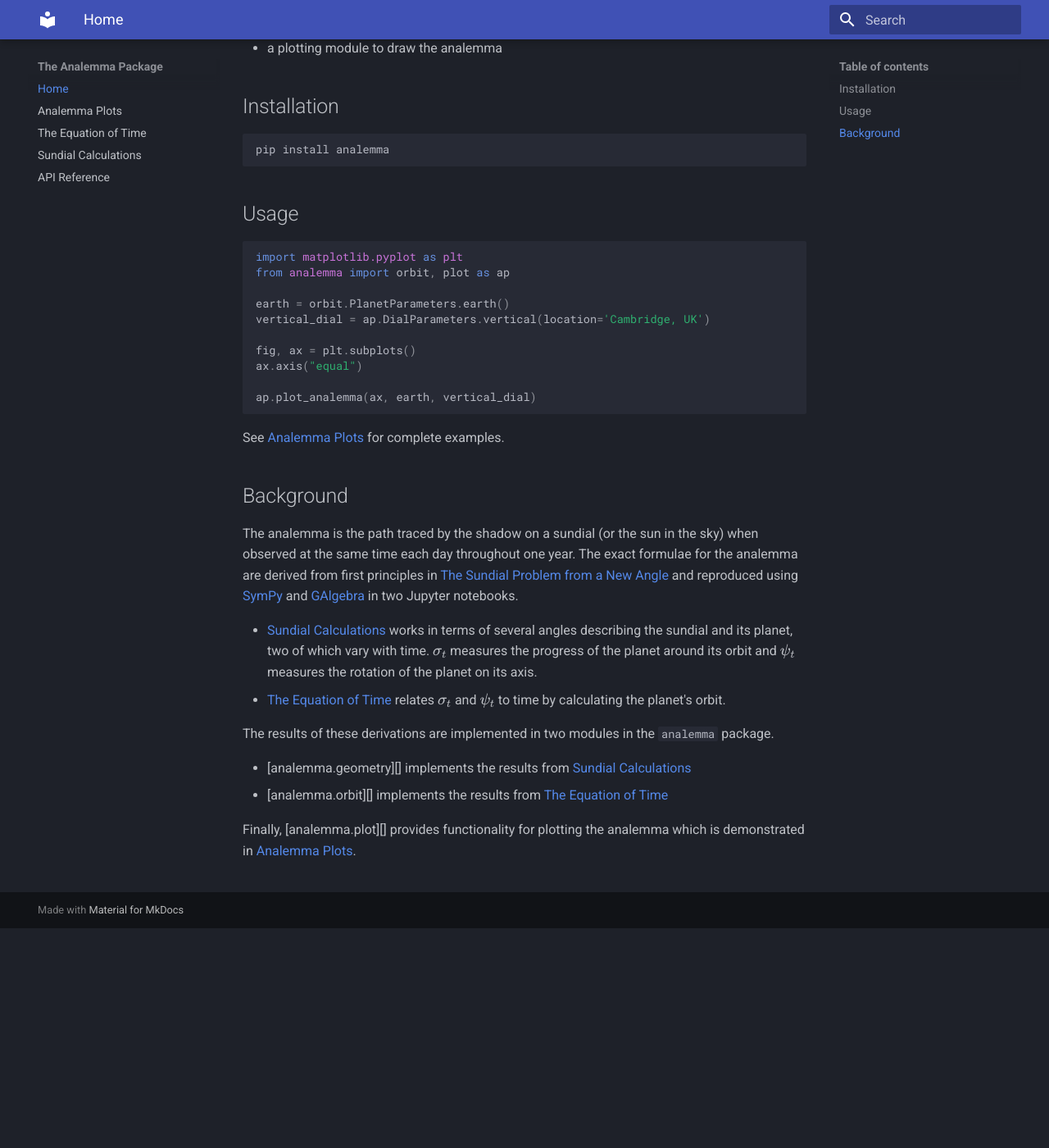
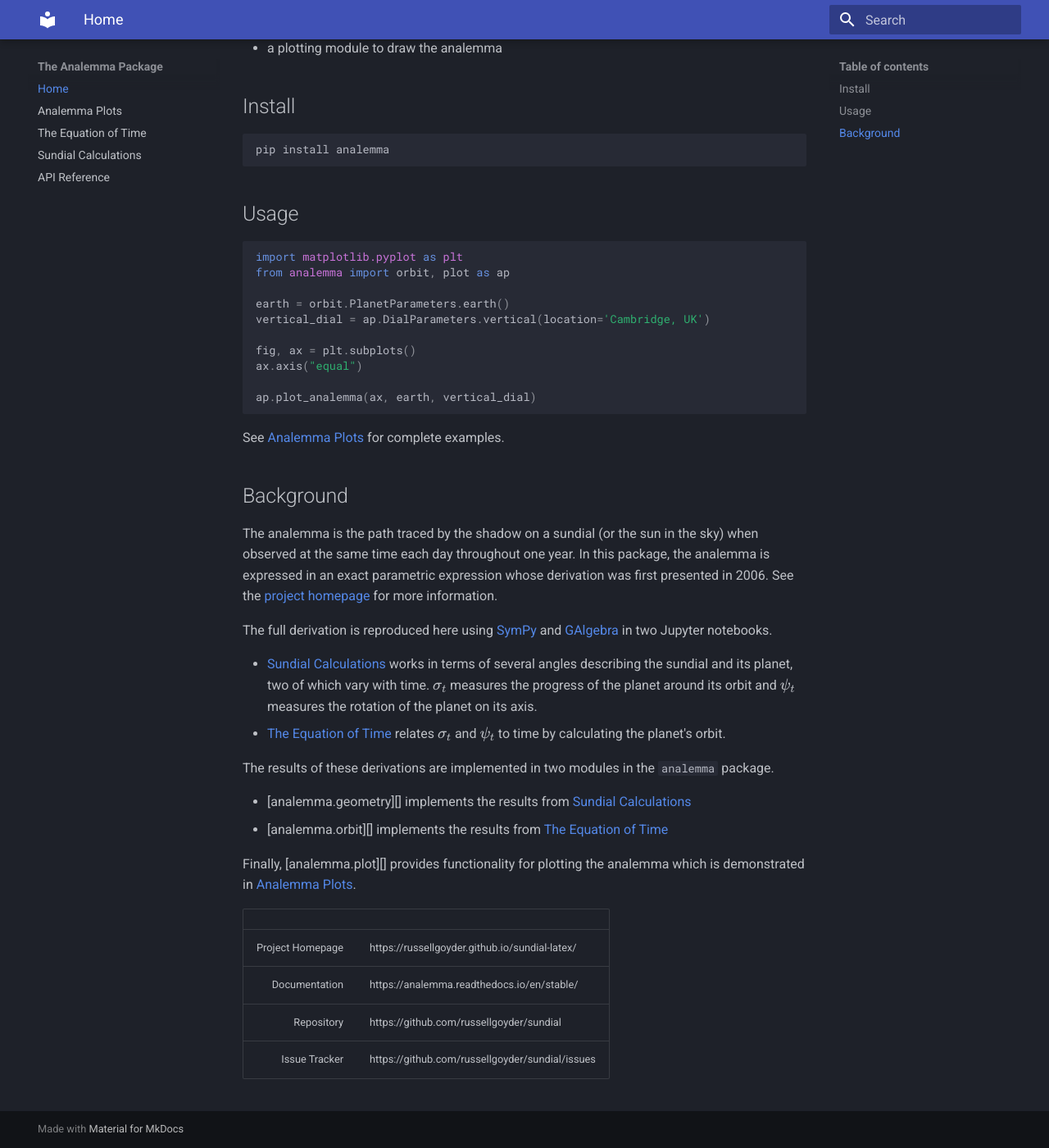
Before and after one commit to russellgoyder/analemma, an MkDocs documentation site: the page built from docs/index.md, in a window 1280 px wide and 1400 px high, scrolled down 268 px. Shown: the whole window at 82% size. Built offline with MkDocs 1.6.1 and Material for MkDocs 9.7.7, drawn with Linux system fonts in a browser that asks for light colours.

Commit message:
Spruce up presentation a little

````diff
--- a/docs/index.md
+++ b/docs/index.md
@@ -7,7 +7,7 @@ The `analemma` package performs sundial calculations, allowing for very general
  * orbits and the equation of time for any planet
  * a plotting module to draw the analemma
 
-## Installation
+## Install
 
 ```bash
 pip install analemma
@@ -32,7 +32,9 @@ See [Analemma Plots](sundial_plots.md) for complete examples.
 
 ## Background
 
-The analemma is the path traced by the shadow on a sundial (or the sun in the sky) when observed at the same time each day throughout one year. The exact formulae for the analemma are derived from first principles in [The Sundial Problem from a New Angle](https://russellgoyder.github.io/sundial-latex/) and reproduced using [SymPy](https://www.sympy.org/en/index.html) and [GAlgebra](https://github.com/pygae/galgebra) in two Jupyter notebooks.
+The analemma is the path traced by the shadow on a sundial (or the sun in the sky) when observed at the same time each day throughout one year. In this package, the analemma is expressed in an exact parametric expression whose derivation was first presented in 2006. See the [project homepage](https://russellgoyder.github.io/sundial-latex/) for more information.
+
+The full derivation is reproduced here using [SymPy](https://www.sympy.org/en/index.html) and [GAlgebra](https://github.com/pygae/galgebra) in two Jupyter notebooks.
 
  * [Sundial Calculations](sundial.md) works in terms of several angles describing the sundial and its planet, two of which vary with time. $\sigma_t$ measures the progress of the planet around its orbit and $\psi_t$ measures the rotation of the planet on its axis.
  * [The Equation of Time](equation_of_time.md) relates $\sigma_t$ and $\psi_t$ to time by calculating the planet's orbit.
@@ -43,3 +45,10 @@ The results of these derivations are implemented in two modules in the `analemma
  * [analemma.orbit][] implements the results from [The Equation of Time](equation_of_time.md)
 
 Finally, [analemma.plot][] provides functionality for plotting the analemma which is demonstrated in [Analemma Plots](sundial_plots.md).
+
+|  |  |
+| ------: | --------- |
+| Project Homepage | https://russellgoyder.github.io/sundial-latex/ |
+| Documentation | https://analemma.readthedocs.io/en/stable/ |
+| Repository | https://github.com/russellgoyder/sundial |
+| Issue Tracker | https://github.com/russellgoyder/sundial/issues |
````
Also changed, not shown: README.md (+7 -8 lines), pyproject.toml (+18 -4 lines).
